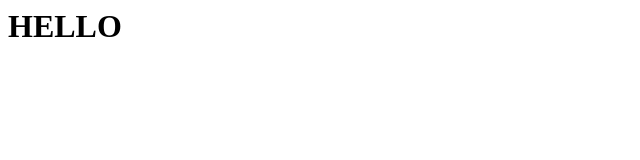
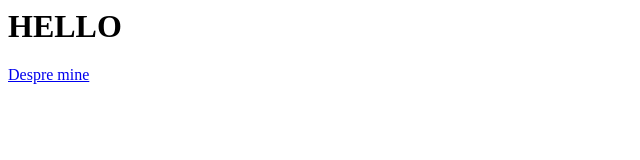
Before and after one commit to g-ionel/start, a plain HTML site: page index.html in a window 1280 px wide. Shown: the whole page, without its empty margins (0-640 px from the left). Drawn offline with Linux system fonts and the light colour scheme.

Commit message:
Update index.html

```diff
--- a/index.html
+++ b/index.html
@@ -1 +1,2 @@
 <h1>HELLO</h1>
+<a href="https://g-ionel.github.io/start/about.html" title="Despre mine">Despre mine</a>
```
